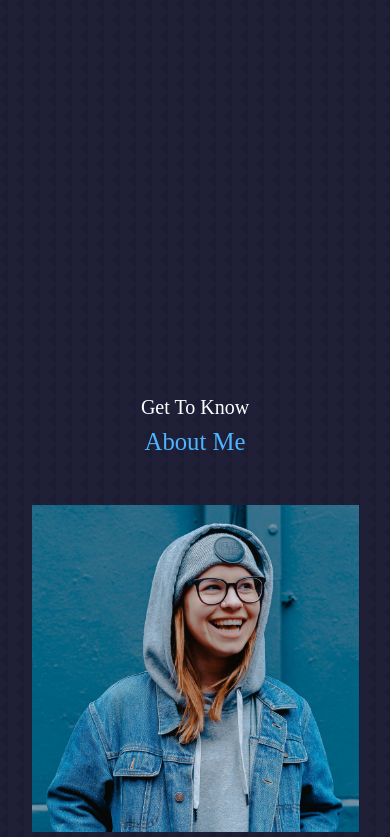
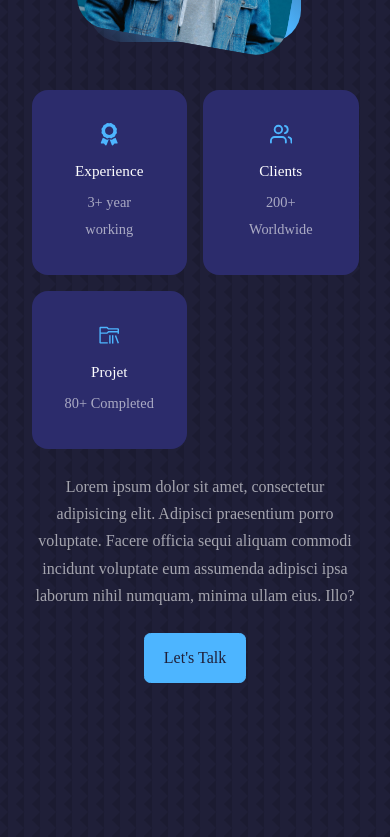
Before and after one commit to Elisee-des/projet_portfolio_reactjs, a React (Create React App) app: page / in a window 390 px wide. Shown: the part 1220-2057 px from the top of the page. Built offline with nearby package versions, Linux system fonts and the light colour scheme; the HTML template or start-up script is replaced by a standard one.

Commit message:
About complet.Reesponsivité OK

```diff
--- a/src/components/about/about.css
+++ b/src/components/about/about.css
@@ -0,0 +1,104 @@
+.about__container {
+    display: grid;
+    grid-template-columns: 35% 50%;
+    gap: 15%;
+}
+
+.about__me {
+    width: 100%;
+    aspect-ratio: 1/1;
+    border-radius: 2rem;
+    background: linear-gradient(45deg, transparent, var(--color-primary), transparent);
+    display: grid;
+    place-items: center;
+}
+
+.about__me-image {
+    border-radius: 2rem;
+    overflow: hidden;
+    transform: rotate(10deg);
+    transition: var(--transition);
+}
+
+.about__me-image:hover {
+    transform: rotate(0deg);
+}
+
+.about__cards {
+    display: grid;
+    grid-template-columns: repeat(3, 1fr);
+    gap: 1.5rem;
+}
+
+.about__card {
+    background: var(--color-bg-variant);
+    border: 1px solid transparent;
+    border-radius: 1rem;
+    padding: 2rem;
+    text-align: center;
+    transition: var(--transition);
+}
+
+.about__card:hover {
+    background: transparent;
+    border-color: var(--color-primary-variant);
+    cursor: default;
+}
+
+.about__icon {
+    color: var(--color-primary);
+    font-size: 1.4rem;
+    margin-bottom: 1rem;
+}
+
+.about__card h5 {
+    font-size: 0.95rem;
+}
+
+.about__card small {
+    font-size: 0.9rem;
+    color: var(--color-light);
+}
+
+.about__content p {
+    margin: 2rem 0 2.6rem;
+    color: var(--color-light);
+}
+
+/*======================== MEDIA QUERIES (MEDIUM DEVICE-md) ==============================*/
+@media screen and (max-width: 1024px) {
+    .about__container {
+        grid-template-columns: 1fr;
+        gap: 0;
+    }
+
+    .about__me {
+        width: 50%;
+        margin: 2rem auto 4rem;
+    }
+
+    .about__content p {
+        margin: 1rem 0 1.5rem;
+    }
+}
+
+/*======================== MEDIA QUERIES (SMALL DEVICE-md) ==============================*/
+@media screen and (max-width: 600px) {
+    .about__me {
+        width: 65%;
+        margin: 0 auto 3rem;
+    }
+
+    .about__cards {
+        grid-template-columns: 1fr 1fr;
+        gap: 1rem;
+    }
+
+    .about__content {
+        text-align: center;
+    }
+
+    .about__content p {
+        margin: 1.5rem 0;
+    }
+}
--- a/src/components/header/header.css
+++ b/src/components/header/header.css
@@ -1,5 +1,5 @@
 header {
-    height: 130vh;
+    height: 180vh;
     padding-top: 7rem;
     overflow: hidden;
 }
@@ -63,14 +63,14 @@
 /*======================== MEDIA QUERIES (MEDIUM DEVICE-md) ==============================*/
 @media screen and (max-width: 1024px) {
     header {
-        height: 68vh;
+        height: 60vh;
     }
 }
 
 /*======================== MEDIA QUERIES (SMALL DEVICE-md) ==============================*/
 @media screen and (max-width: 600px) {
     header {
-        height: 180vh;
+        height: 100vh;
     }
 
         .header__socials,
```
